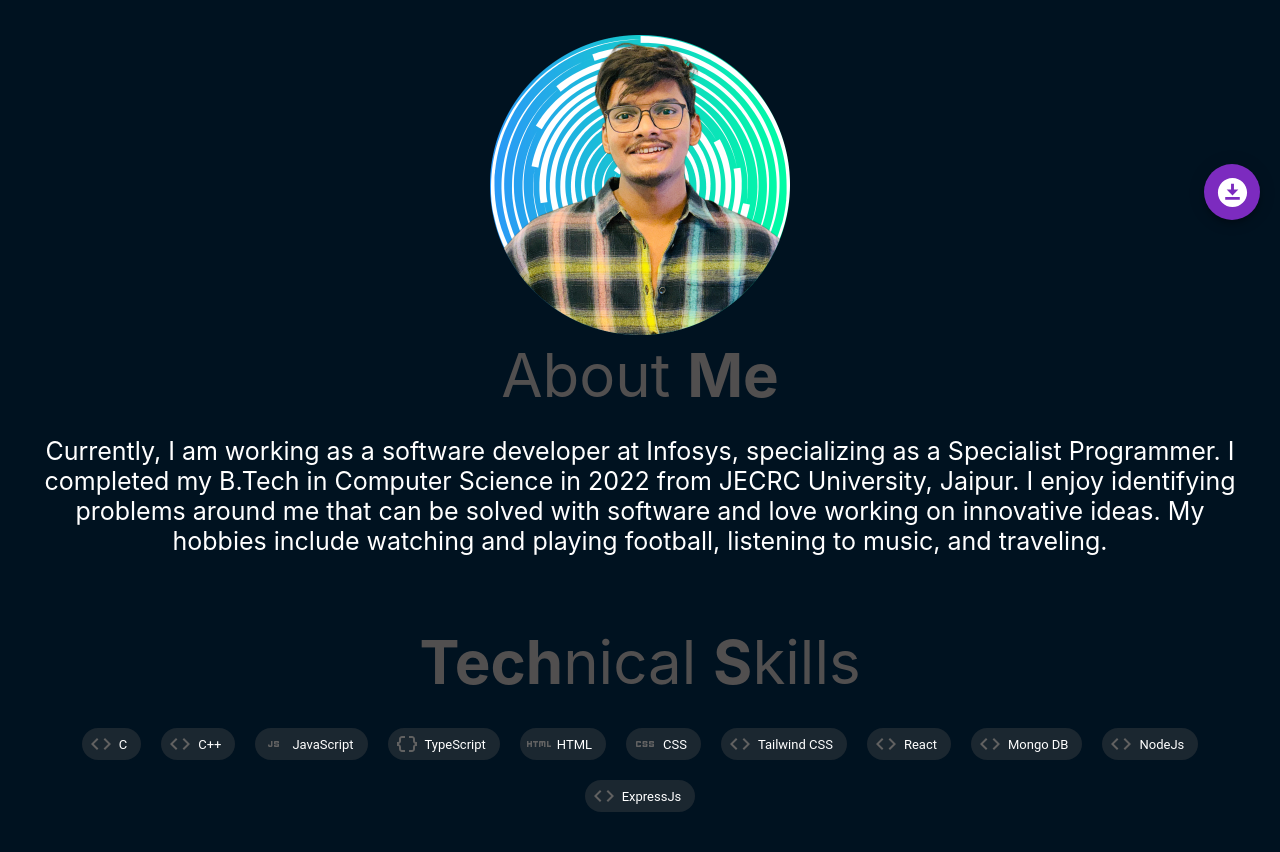
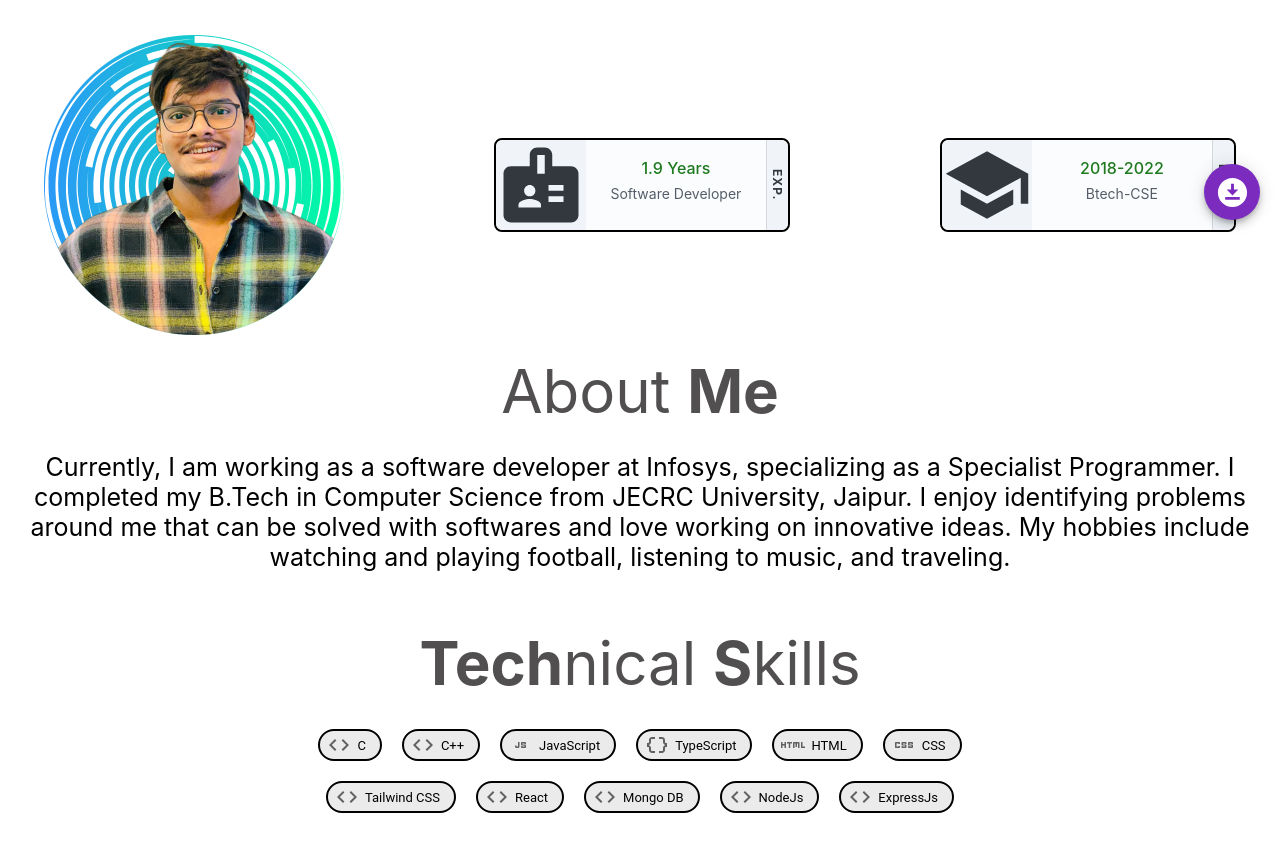
Before and after one commit to ShubhamKumar3010/portfolio, a React (Create React App) app: page / in a window 1280 px wide. Shown: the part 560-1412 px from the top of the page. Built offline with nearby package versions, Linux system fonts and the light colour scheme.

Commit message:
"final changes"

```diff
--- a/package.json
+++ b/package.json
@@ -6,6 +6,7 @@
     "@emotion/react": "^11.11.4",
     "@emotion/styled": "^11.11.0",
     "@mui/icons-material": "^5.15.13",
+    "@mui/joy": "^5.0.0-beta.32",
     "@mui/material": "^5.15.13",
     "@testing-library/jest-dom": "^5.17.0",
     "@testing-library/react": "^13.4.0",
--- a/src/App.css
+++ b/src/App.css
@@ -1,7 +1,6 @@
 .App {
   text-align: center;
   padding: 10px;
-  background: #001220;
 }
 
 .App-logo {
--- a/src/components/About.tsx
+++ b/src/components/About.tsx
@@ -1,13 +1,23 @@
 import { Grid, useMediaQuery, useTheme } from "@mui/material";
 import ProfilePic from "../assets/profile-pic.png";
+import RowCard from "./RowCard";
 
 const About = () => {
   const theme = useTheme();
   const isMobileView = useMediaQuery(theme.breakpoints.down("sm" || "md"));
   const aboutDesc =
-    "Currently, I am working as a software developer at Infosys, specializing as a Specialist Programmer. I completed my B.Tech in Computer Science in 2022 from JECRC University, Jaipur. I enjoy identifying problems around me that can be solved with software and love working on innovative ideas. My hobbies include watching and playing football, listening to music, and traveling.";
+    "Currently, I am working as a software developer at Infosys, specializing as a Specialist Programmer. I completed my B.Tech in Computer Science from JECRC University, Jaipur. I enjoy identifying problems around me that can be solved with softwares and love working on innovative ideas. My hobbies include watching and playing football, listening to music, and traveling.";
   return (
-    <Grid padding="15px" marginBottom="35px">
+    <Grid padding="15px" marginBottom="35px" gap="10px">
+      <div
+        style={{
+          display: "flex",
+          flexDirection: isMobileView ? "column" : "row",
+          justifyContent: "center",
+          alignItems: "center",
+          gap: isMobileView ? "50px": "150px",
+        }}
+      >
         <img
           src={ProfilePic}
           alt="shubham-img"
@@ -16,16 +26,33 @@ const About = () => {
             width: isMobileView ? "250px" : "300px",
           }}
         />
+        <RowCard
+          cardType="Exp."
+          line1Content="1.9 Years"
+          line2Content="Software Developer"
+        />
+        <RowCard
+          cardType="Educ."
+          line1Content="2018-2022"
+          line2Content="Btech-CSE"
+        />
+      </div>
       <div
         style={{
           fontSize: isMobileView ? "25px" : "60px",
           color: "#514F4F",
+          marginTop: "20px",
           marginBottom: "20px",
         }}
       >
         About <b>Me</b>
       </div>
-      <div style={{ fontSize: isMobileView ? "15px" : "25px", color: "white", padding: "5px" }}>
+      <div
+        style={{
+          fontSize: isMobileView ? "16px" : "25px",
+          padding: "5px",
+        }}
+      >
         {aboutDesc}
       </div>
     </Grid>
--- a/src/components/HeaderDisplay.tsx
+++ b/src/components/HeaderDisplay.tsx
@@ -37,7 +37,6 @@ const HeaderDisplay: React.FC<HeaderDisplayProps> = ({
         flexGrow={1}
         alignItems="center"
         justifyContent="center"
-        sx={{ background: "#001220"}}
       >
         <Grid
           padding={isMobileView ? "30px" : "15px"}
@@ -66,7 +65,7 @@ const HeaderDisplay: React.FC<HeaderDisplayProps> = ({
           <Grid>
             <EmailIcon
               sx={{
-                color: mailHovered ? "#514F4F" : "#cccccc",
+                color: mailHovered ? "#000" : "#514F4F",
                 cursor: mailHovered ? "pointer" : "",
                 height: isMobileView ? "20px" : "40px",
                 width: isMobileView ? "20px" : "40px",
@@ -85,7 +84,7 @@ const HeaderDisplay: React.FC<HeaderDisplayProps> = ({
             <LinkedInIcon
               fontSize="large"
               sx={{
-                color: linkedinHovered ? "#514F4F" : "#cccccc",
+                color: linkedinHovered ? "#000" : "#514F4F",
                 cursor: linkedinHovered ? "pointer" : "",
                 height: isMobileView ? "20px" : "40px",
                 width: isMobileView ? "20px" : "40px",
@@ -104,7 +103,7 @@ const HeaderDisplay: React.FC<HeaderDisplayProps> = ({
             <GitHubIcon
               fontSize="large"
               sx={{
-                color: githubHovered ? "#514F4F" : "#cccccc",
+                color: githubHovered ? "#000" : "#514F4F",
                 cursor: githubHovered ? "pointer" : "",
                 height: isMobileView ? "20px" : "40px",
                 width: isMobileView ? "20px" : "40px",
--- /dev/null
+++ b/src/components/RowCard.tsx
@@ -0,0 +1,58 @@
+import * as React from "react";
+import AspectRatio from "@mui/joy/AspectRatio";
+import Card from "@mui/joy/Card";
+import CardContent from "@mui/joy/CardContent";
+import CardOverflow from "@mui/joy/CardOverflow";
+import Typography from "@mui/joy/Typography";
+import BadgeIcon from "@mui/icons-material/Badge";
+import SchoolIcon from "@mui/icons-material/School";
+
+type RowCardProps = {
+  cardType: "Exp." | "Educ.";
+  line1Content: string;
+  line2Content: string;
+};
+const RowCard: React.FC<RowCardProps> = ({
+  cardType,
+  line1Content,
+  line2Content,
+}) => {
+  return (
+    <Card
+      orientation="horizontal"
+      variant="outlined"
+      sx={{ width: 260, border: "solid 2px black" }}
+    >
+      <CardOverflow>
+        <AspectRatio ratio="1" sx={{ width: 90 }}>
+          {cardType === "Exp." ? <BadgeIcon /> : <SchoolIcon />}
+        </AspectRatio>
+      </CardOverflow>
+      <CardContent>
+        <Typography fontWeight="md" textColor="success.plainColor">
+          {line1Content}
+        </Typography>
+        <Typography level="body-sm">{line2Content}</Typography>
+      </CardContent>
+      <CardOverflow
+        variant="soft"
+        color="neutral"
+        sx={{
+          px: 0.2,
+          writingMode: "vertical-rl",
+          justifyContent: "center",
+          fontSize: "xs",
+          fontWeight: "xl",
+          letterSpacing: "1px",
+          textTransform: "uppercase",
+          borderLeft: "1px solid",
+          borderColor: "divider",
+        }}
+      >
+        {cardType}
+      </CardOverflow>
+    </Card>
+  );
+};
+
+export default RowCard;
--- a/src/components/Skill.tsx
+++ b/src/components/Skill.tsx
@@ -8,15 +8,15 @@ import React from "react";
 
 const Skill = () => {
   const chipStyle = {
-    color: "white",
-    background: "rgba(76, 76, 76, 0.36)",
+    color: "black",
+    border: "solid 2px black",
     margin: "10px",
     padding: "2px",
   };
   const theme = useTheme();
   const isMobileView = useMediaQuery(theme.breakpoints.down("sm" || "md"));
   return (
-    <Grid padding="15px" marginBottom="35px">
+    <Grid paddingX={isMobileView?"10px": "250px"} marginBottom="35px">
       <div
         style={{
           fontSize: isMobileView ? "25px" : "60px",
```
Also changed, not shown: 1 other file (tests, documents, lock files or other folders). Lines whose indentation alone changed are shown as unchanged.
